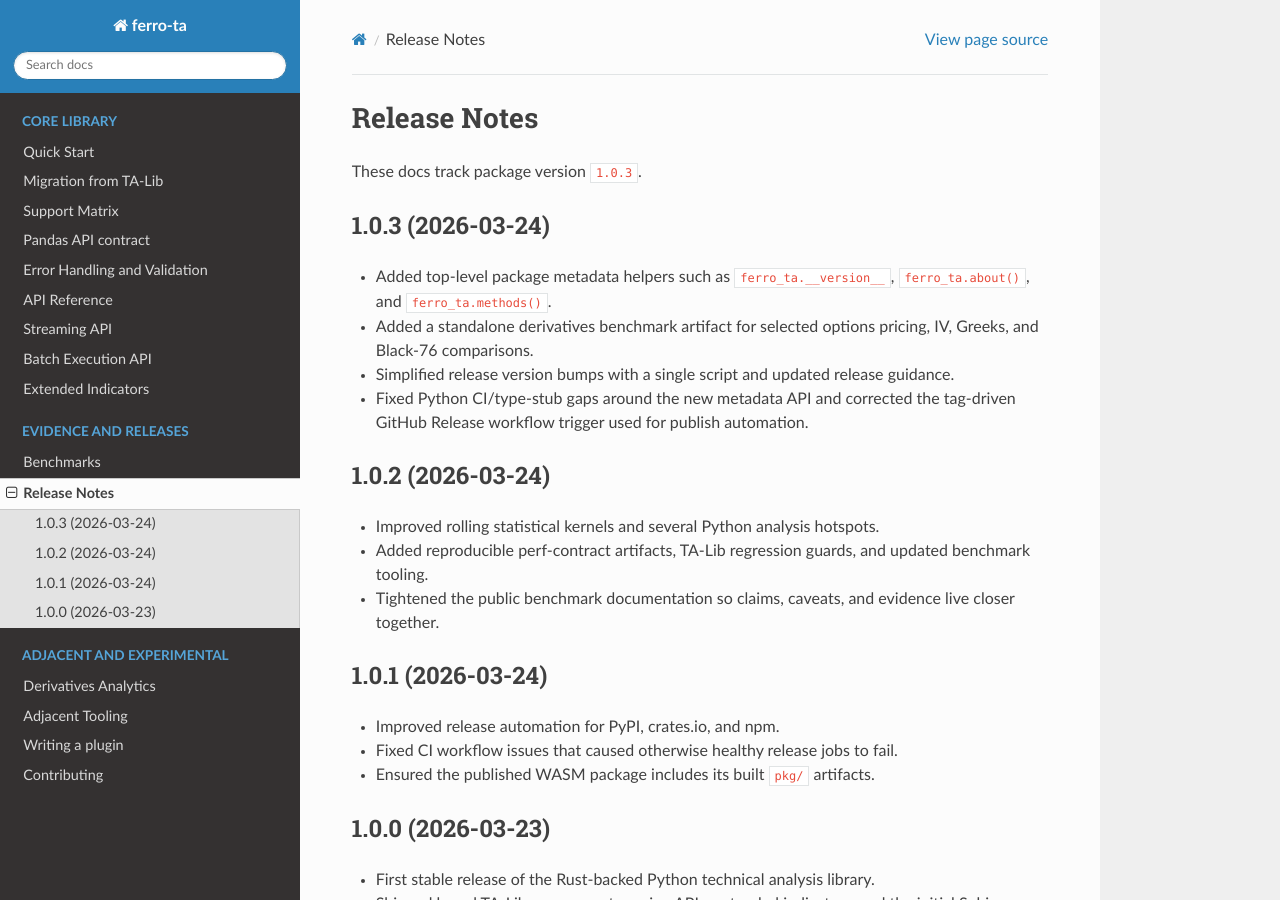
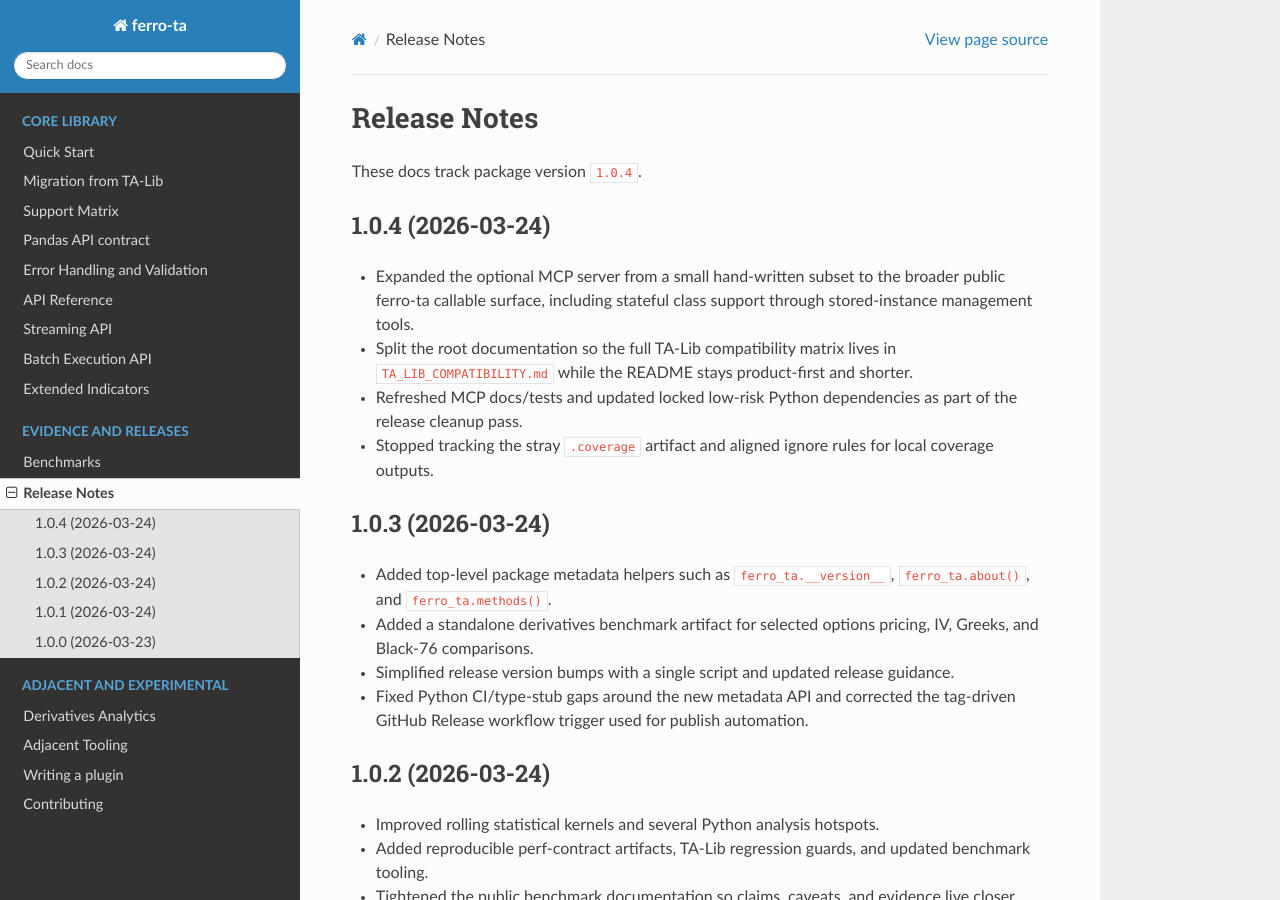
Before and after one commit to pratikbhadane24/ferro-ta, a Sphinx documentation site: the page built from docs/changelog.rst, in a window 1280 px wide and 900 px high. Built offline with Sphinx 7.4.7 and the Read the Docs theme 3.1.0, drawn with Linux system fonts in a browser that asks for light colours.

Commit message:
chore: release v1.0.4

```diff
--- a/Cargo.toml
+++ b/Cargo.toml
@@ -5,7 +5,7 @@ resolver = "2"
 
 [package]
 name = "ferro_ta"
-version = "1.0.3"
+version = "1.0.4"
 edition = "2021"
 description = "Rust-powered Python technical analysis library with a TA-Lib-compatible API"
 license = "MIT"
@@ -30,7 +30,7 @@ ndarray = "0.16"
 rayon = "1.10"
 log = "0.4"
 pyo3-log = "0.12"
-ferro_ta_core = { path = "crates/ferro_ta_core", version = "1.0.3" }
+ferro_ta_core = { path = "crates/ferro_ta_core", version = "1.0.4" }
 
 [dev-dependencies]
 criterion = { version = "0.8", features = ["html_reports"] }
--- a/docs/changelog.rst
+++ b/docs/changelog.rst
@@ -1,7 +1,20 @@
 Release Notes
 =============
 
-These docs track package version ``1.0.3``.
+These docs track package version ``1.0.4``.
+
+1.0.4 (2026-03-24)
+------------------
+
+- Expanded the optional MCP server from a small hand-written subset to the
+  broader public ferro-ta callable surface, including stateful class support
+  through stored-instance management tools.
+- Split the root documentation so the full TA-Lib compatibility matrix lives in
+  ``TA_LIB_COMPATIBILITY.md`` while the README stays product-first and shorter.
+- Refreshed MCP docs/tests and updated locked low-risk Python dependencies as
+  part of the release cleanup pass.
+- Stopped tracking the stray ``.coverage`` artifact and aligned ignore rules
+  for local coverage outputs.
 
 1.0.3 (2026-03-24)
 ------------------
--- a/docs/support_matrix.rst
+++ b/docs/support_matrix.rst
@@ -107,7 +107,7 @@ For source builds, packaging details, and platform notes, see
 Release status
 --------------
 
-These docs track package version ``1.0.3``.
+These docs track package version ``1.0.4``.
 
 - Release notes by version: :doc:`changelog`
 - Canonical project changelog: `CHANGELOG.md <https://github.com/pratikbhadane24/ferro-ta/blob/main/CHANGELOG.md>`_
--- a/pyproject.toml
+++ b/pyproject.toml
@@ -4,7 +4,7 @@ build-backend = "maturin"
 
 [project]
 name = "ferro-ta"
-version = "1.0.3"
+version = "1.0.4"
 description = "Rust-powered Python technical analysis library with a TA-Lib-compatible API"
 readme = "README.md"
 license = { text = "MIT" }
```
Also changed, not shown: CHANGELOG.md (+32 -1 lines), crates/ferro_ta_core/README.md, 5 other files.
